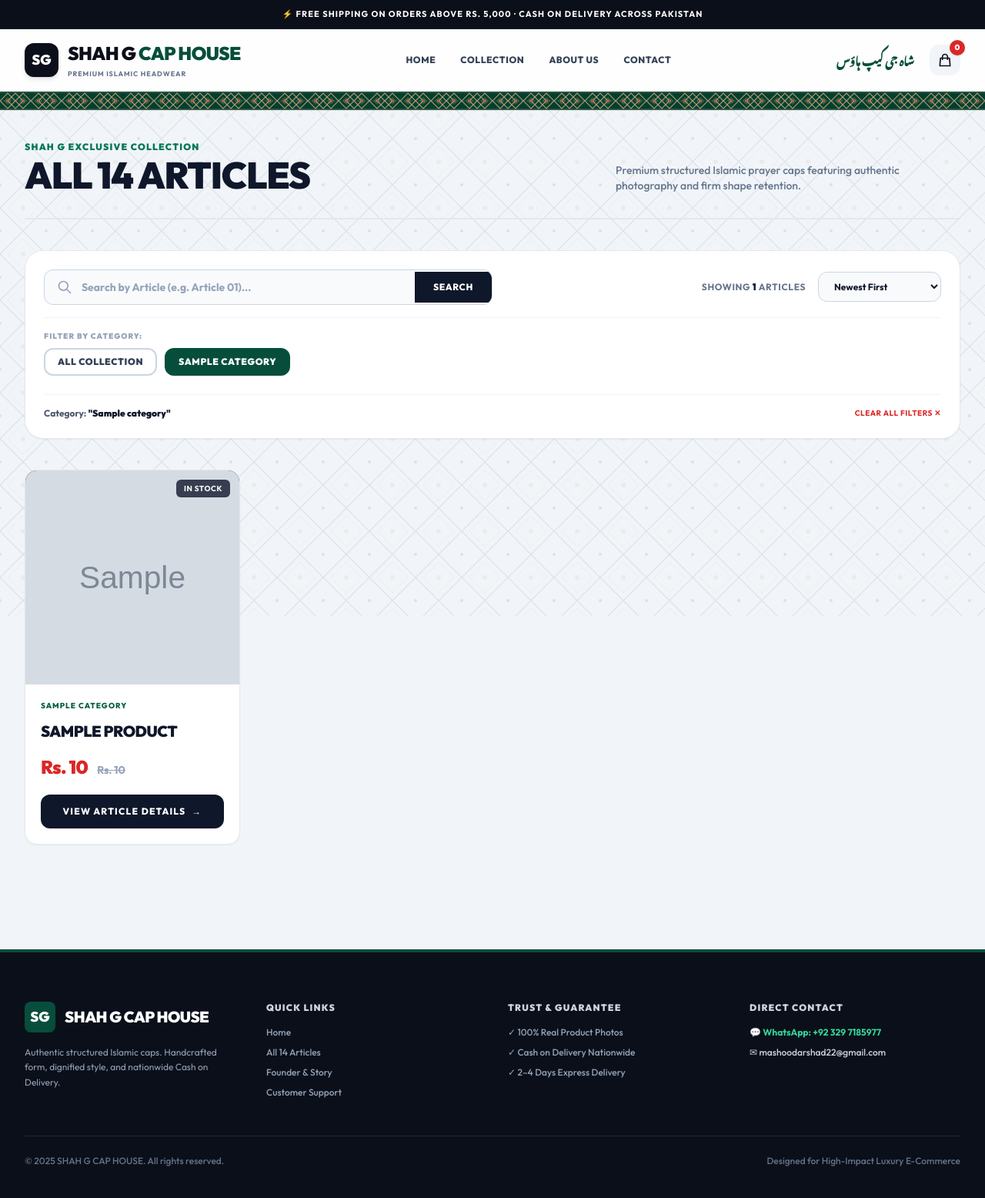
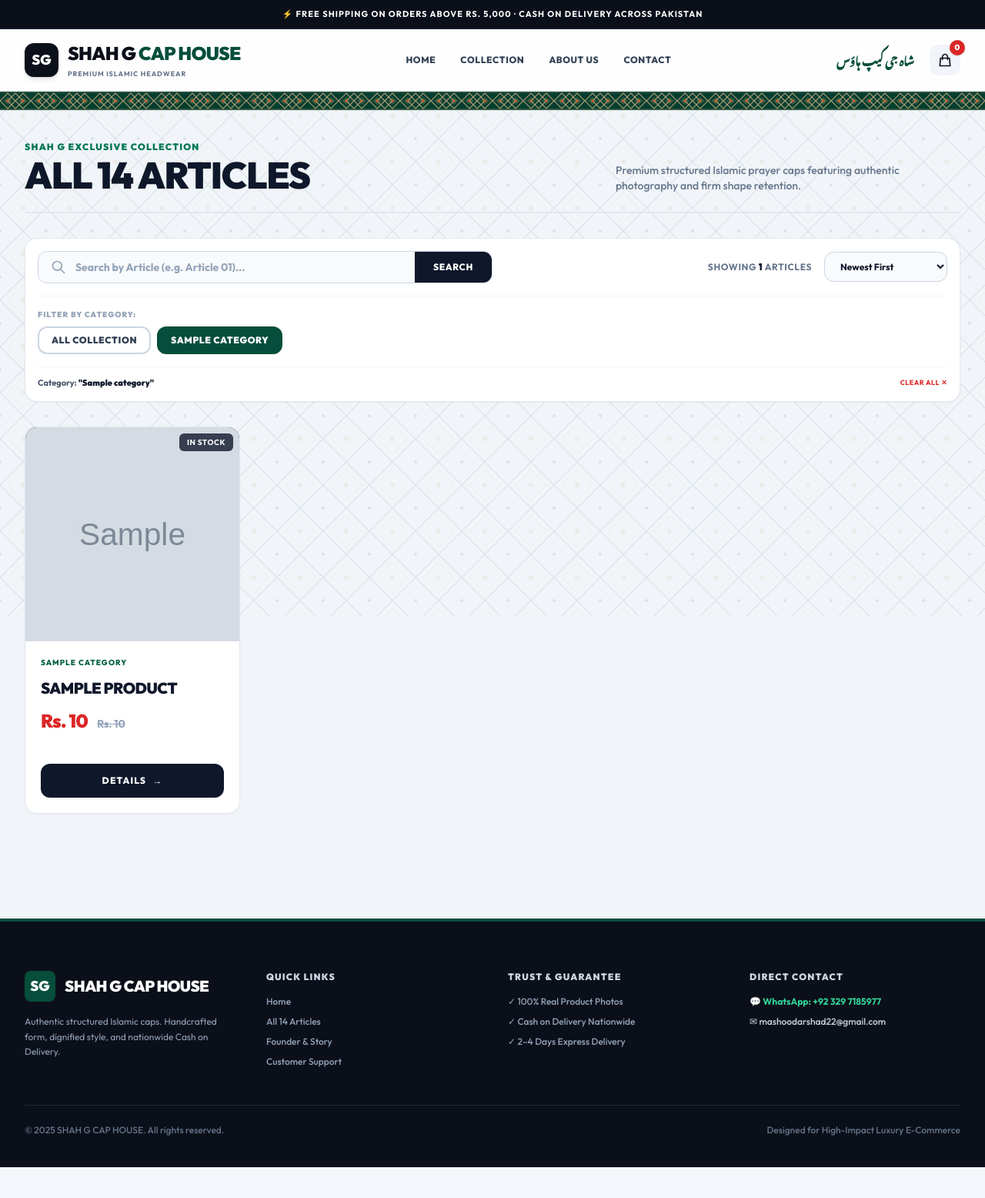
Before and after one commit to MashoodArshad/topistore, a Django app: a page that uses templates/products/product_list.html in a window 1280 px wide. Shown: the whole page at 77% size. After the commit the page ends 1516 px from the top, so only its background shows below. Run offline with Django 5.2, Linux system fonts and the light colour scheme; tables that the repository leaves empty hold one stand-in row (values such as "Sample post"); grey boxes marked "Sample" are stand-in pictures; parts of the project's set-up code (start-up, migrations or seed data) failed here and were passed over; some libraries are stand-ins or nearby versions; some web fonts are replaced.

```diff
--- a/templates/products/product_list.html
+++ b/templates/products/product_list.html
@@ -4,15 +4,15 @@
 
 {% block content %}
 
-<div class="max-w-7xl mx-auto px-5 sm:px-8 py-10">
+<div class="max-w-7xl mx-auto px-3 sm:px-6 lg:px-8 py-6 sm:py-10">
 
     <!-- Header Title Bar -->
-    <div class="flex flex-col md:flex-row md:items-end justify-between gap-4 pb-8 border-b-2 border-slate-200 mb-10">
+    <div class="flex flex-col md:flex-row md:items-end justify-between gap-4 pb-6 border-b-2 border-slate-200 mb-8">
         <div>
-            <span class="text-xs font-black uppercase tracking-widest text-emerald-700 block mb-1">
+            <span class="text-[10px] sm:text-xs font-black uppercase tracking-widest text-emerald-700 block mb-1">
                 Shah G Exclusive Collection
             </span>
-            <h1 class="text-3xl sm:text-5xl font-black tracking-tight text-slate-900 uppercase">
+            <h1 class="text-2xl sm:text-5xl font-black tracking-tight text-slate-900 uppercase">
                 All 14 Articles
             </h1>
         </div>
@@ -21,35 +21,35 @@
         </p>
     </div>
 
-    <!-- Search, Sort & Category Filter Bar -->
-    <div class="bg-white border border-slate-200 p-6 rounded-3xl shadow-sm mb-10 space-y-6">
+    <!-- Search & Sort Filter Bar -->
+    <div class="bg-white border border-slate-200 p-4 rounded-2xl shadow-sm mb-8 space-y-4">
 
         <form method="get" action="{% url 'products:product_list' %}" class="space-y-4">
 
-            <div class="flex flex-col md:flex-row items-center justify-between gap-4">
+            <div class="flex flex-col lg:flex-row items-center justify-between gap-4">
                 <!-- Search Input -->
-                <div class="w-full md:w-1/2 flex items-center bg-slate-50 border border-slate-300 rounded-xl overflow-hidden focus-within:border-slate-900 transition">
+                <div class="w-full lg:w-1/2 flex items-center bg-slate-50 border border-slate-300 rounded-xl overflow-hidden focus-within:border-slate-900 transition">
                     <span class="pl-4 text-slate-400">
                         <svg class="w-5 h-5" fill="none" stroke="currentColor" viewBox="0 0 24 24">
                             <path stroke-linecap="round" stroke-linejoin="round" stroke-width="2" d="M21 21l-6-6m2-5a7 7 0 11-14 0 7 7 0 0114 0z"/>
                         </svg>
                     </span>
                     <input type="text" name="q" value="{{ search_query }}" placeholder="Search by Article (e.g. Article 01)..."
-                           class="w-full bg-transparent px-3 py-3 text-sm text-slate-900 font-bold placeholder-slate-400 focus:outline-none">
-                    <button type="submit" class="bg-slate-900 text-white font-extrabold text-xs uppercase tracking-wider px-6 py-3 hover:bg-emerald-800 transition">
+                           class="w-full bg-transparent px-3 py-2.5 text-xs sm:text-sm text-slate-900 font-bold placeholder-slate-400 focus:outline-none">
+                    <button type="submit" class="bg-slate-900 text-white font-extrabold text-xs uppercase tracking-wider px-5 py-2.5 sm:px-6 sm:py-3 hover:bg-emerald-800 transition">
                         Search
                     </button>
                 </div>
 
                 <!-- Sort Dropdown & Product Counter -->
-                <div class="w-full md:w-auto flex items-center justify-between md:justify-end gap-4">
-                    <span class="text-xs font-bold text-slate-500 uppercase tracking-wider">
+                <div class="w-full lg:w-auto flex items-center justify-between lg:justify-end gap-4">
+                    <span class="text-[10px] sm:text-xs font-bold text-slate-500 uppercase tracking-wider">
                         Showing <strong class="text-slate-900 font-black">{{ total_count }}</strong> Articles
                     </span>
 
                     <div class="flex items-center gap-2">
                         <select name="sort" onchange="this.form.submit()"
-                                class="bg-slate-50 border border-slate-300 rounded-xl px-4 py-2.5 text-xs font-bold text-slate-900 focus:outline-none focus:border-slate-900 transition cursor-pointer">
+                                class="bg-slate-50 border border-slate-300 rounded-xl px-3 py-2 sm:px-4 sm:py-2.5 text-[10px] sm:text-xs font-bold text-slate-900 focus:outline-none focus:border-slate-900 transition cursor-pointer">
                             <option value="newest" {% if sort_by == 'newest' %}selected{% endif %}>Newest First</option>
                             <option value="price_asc" {% if sort_by == 'price_asc' %}selected{% endif %}>Price: Low to High</option>
                             <option value="price_desc" {% if sort_by == 'price_desc' %}selected{% endif %}>Price: High to Low</option>
@@ -59,22 +59,20 @@
                 </div>
             </div>
 
-            <!-- 🗂️ DYNAMIC CATEGORY NAVIGATION TABS -->
+            <!-- Dynamic Category Filter Navigation Tabs -->
             <div class="pt-4 border-t border-slate-100">
-                <span class="text-[10px] font-black uppercase tracking-widest text-slate-400 block mb-2">Filter by Category:</span>
-                <div class="flex flex-wrap gap-2.5">
+                <span class="text-[9px] sm:text-[10px] font-black uppercase tracking-widest text-slate-400 block mb-2">Filter by Category:</span>
+                <div class="flex flex-wrap gap-2">
 
-                    <!-- 'All Collection' Tab -->
                     <a href="{% url 'products:product_list' %}"
-                       class="px-4 py-2 rounded-xl text-xs font-black uppercase tracking-wider border-2 transition
+                       class="px-3 py-1.5 sm:px-4 sm:py-2 rounded-xl text-[9px] sm:text-xs font-black uppercase tracking-wider border-2 transition
                        {% if not selected_category %}bg-brand-emerald border-brand-emerald text-white{% else %}border-slate-300 text-slate-700 hover:border-slate-900 bg-white{% endif %}">
                         All Collection
                     </a>
 
-                    <!-- Dynamic Category Tabs from PostgreSQL -->
                     {% for cat in categories %}
                     <a href="?category={{ cat.slug }}{% if search_query %}&q={{ search_query }}{% endif %}{% if sort_by %}&sort={{ sort_by }}{% endif %}"
-                       class="px-4 py-2 rounded-xl text-xs font-black uppercase tracking-wider border-2 transition
+                       class="px-3 py-1.5 sm:px-4 sm:py-2 rounded-xl text-[9px] sm:text-xs font-black uppercase tracking-wider border-2 transition
                        {% if selected_category.slug == cat.slug %}bg-brand-emerald border-brand-emerald text-white{% else %}border-slate-300 text-slate-700 hover:border-slate-900 bg-white{% endif %}">
                         {{ cat.name }}
                     </a>
@@ -85,24 +83,23 @@
 
         </form>
 
-        <!-- Active Filters Alert Block -->
         {% if search_query or selected_category %}
-        <div class="pt-4 border-t border-slate-100 flex items-center justify-between text-xs font-bold">
+        <div class="pt-3 border-t border-slate-100 flex items-center justify-between text-[11px] font-bold">
             <span class="text-slate-600">
                 {% if selected_category %}Category: <strong class="text-slate-900">"{{ selected_category.name }}"</strong>{% endif %}
                 {% if search_query %}{% if selected_category %} & {% endif %}Search: <strong class="text-slate-900">"{{ search_query }}"</strong>{% endif %}
             </span>
-            <a href="{% url 'products:product_list' %}" class="text-[10px] tracking-wider uppercase text-red-600 hover:underline">
-                Clear All Filters ✕
+            <a href="{% url 'products:product_list' %}" class="text-[9px] tracking-wider uppercase text-red-600 hover:underline">
+                Clear All ✕
             </a>
         </div>
         {% endif %}
 
     </div>
 
-    <!-- ===== HIGH-IMPACT PRODUCT GRID ===== -->
+    <!-- ===== 📱 2-COLUMN RESPONSIVE GRID ===== -->
     {% if products %}
-    <div class="grid grid-cols-1 sm:grid-cols-2 lg:grid-cols-3 xl:grid-cols-4 gap-8">
+    <div class="grid grid-cols-2 md:grid-cols-3 xl:grid-cols-4 gap-3 sm:gap-6 md:gap-8">
 
         {% for product in products %}
         <div class="modern-card bg-white border border-slate-200 rounded-2xl overflow-hidden shadow-sm flex flex-col justify-between group">
@@ -114,40 +111,40 @@
                         <img src="{{ product.image.url }}" alt="{{ product.name }}"
                              class="w-full h-full object-cover group-hover:scale-105 transition-transform duration-500">
                     {% else %}
-                        <div class="w-full h-full flex items-center justify-center text-slate-700 text-4xl">☪</div>
+                        <div class="w-full h-full flex items-center justify-center text-slate-700 text-2xl">☪</div>
                     {% endif %}
 
                     <!-- Save Discount Pill -->
                     {% if product.discount_percentage > 0 %}
-                    <span class="absolute top-3 left-3 bg-red-600 text-white text-[11px] font-black tracking-wider uppercase px-3 py-1 rounded-full shadow-md">
-                        Save {{ product.discount_percentage }}% OFF
+                    <span class="absolute top-2 left-2 bg-red-600 text-white text-[8px] sm:text-[11px] font-black tracking-wider uppercase px-2 py-0.5 sm:px-3 sm:py-1 rounded-full shadow-md">
+                        Save {{ product.discount_percentage }}%
                     </span>
                     {% endif %}
 
                     <!-- Stock Badge -->
-                    <span class="absolute top-3 right-3 bg-slate-900/80 backdrop-blur-sm text-white text-[10px] font-bold uppercase tracking-wider px-2.5 py-1 rounded-md">
+                    <span class="absolute top-2 right-2 bg-slate-900/80 backdrop-blur-sm text-white text-[8px] sm:text-[10px] font-bold uppercase tracking-wider px-1.5 py-0.5 sm:px-2.5 sm:py-1 rounded-md">
                         {% if product.stock > 0 %}In Stock{% else %}Sold Out{% endif %}
                     </span>
                 </div>
 
-                <!-- Product Details Box -->
-                <div class="p-5 space-y-3">
-                    <span class="text-[10px] font-extrabold tracking-widest text-emerald-800 uppercase block">
+                <!-- Product Details Box (Tight padding on Mobile) -->
+                <div class="p-3 sm:p-5 space-y-1.5 sm:space-y-3">
+                    <span class="text-[8px] sm:text-[10px] font-extrabold tracking-widest text-emerald-800 uppercase block">
                         {{ product.category.name }}
                     </span>
 
-                    <!-- BOLD BLACK TITLE -->
-                    <h3 class="text-xl font-black tracking-tight text-slate-900 uppercase group-hover:text-emerald-800 transition">
+                    <!-- BOLD BLACK TITLE (Optimized sizing) -->
+                    <h3 class="text-sm sm:text-xl font-black tracking-tight text-slate-900 uppercase group-hover:text-emerald-800 transition line-clamp-1">
                         {{ product.name }}
                     </h3>
 
-                    <!-- BOLD RED PRICES -->
-                    <div class="flex items-baseline gap-3 pt-1">
-                        <span class="text-2xl font-black text-red-600 tracking-tight">
+                    <!-- BOLD RED PRICES (Optimized sizing) -->
+                    <div class="flex flex-wrap items-baseline gap-1.5 sm:gap-3">
+                        <span class="text-base sm:text-2xl font-black text-red-600 tracking-tight">
                             Rs. {{ product.price|floatformat:0 }}
                         </span>
                         {% if product.original_price %}
-                        <span class="text-sm font-bold text-slate-400 line-through">
+                        <span class="text-[10px] sm:text-sm font-bold text-slate-400 line-through">
                             Rs. {{ product.original_price|floatformat:0 }}
                         </span>
                         {% endif %}
@@ -155,11 +152,11 @@
                 </div>
             </a>
 
-            <!-- Action Button -->
-            <div class="p-5 pt-0">
+            <!-- Action Button (Sleek and touch-friendly on Mobile) -->
+            <div class="p-3 sm:p-5 pt-0">
                 <a href="/products/{{ product.slug }}/"
-                   class="w-full bg-slate-900 hover:bg-emerald-900 text-white font-extrabold text-xs uppercase tracking-widest py-3.5 rounded-xl flex items-center justify-center gap-2 transition-colors shadow-sm">
-                    <span>View Article Details</span>
+                   class="w-full bg-slate-900 hover:bg-emerald-900 text-white font-extrabold text-[9px] sm:text-xs uppercase tracking-widest py-2.5 sm:py-3.5 rounded-xl flex items-center justify-center gap-1 sm:gap-2 transition-colors shadow-sm">
+                    <span>Details</span>
                     <span>→</span>
                 </a>
             </div>
```
Also changed, not shown: templates/core/home.html (+17 -50 lines), templates/products/product_detail.html (+27 -18 lines).
